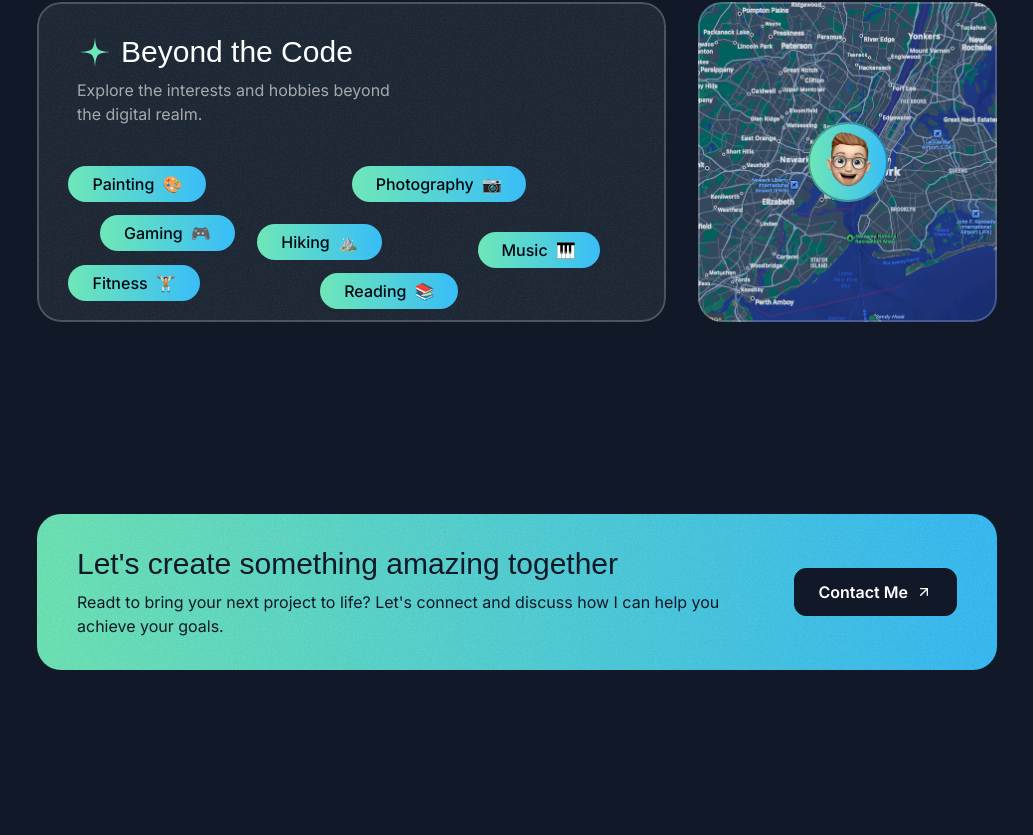
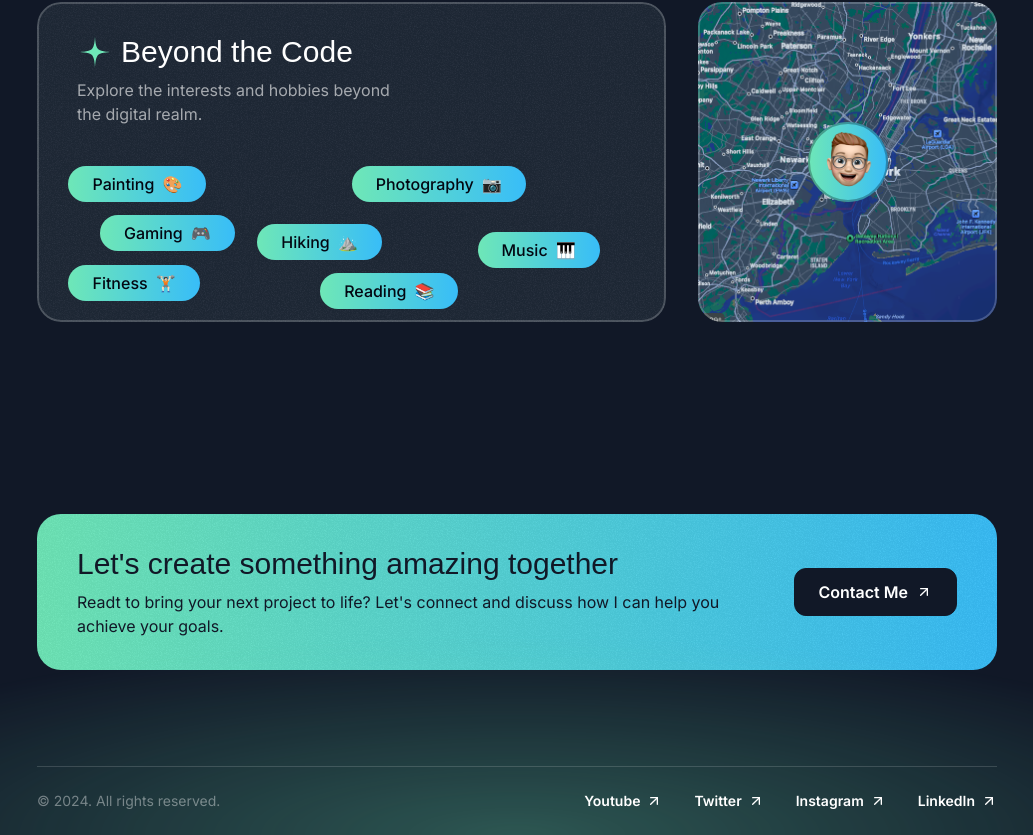
Before and after one commit to vikrantaroraa/vikrant-arora-portfolio-v2, a Next.js app: page / in a window 1280 px wide. Shown: the part 4574-5409 px from the top of the page, without its empty margins (123-1156 px from the left). Before the commit the page ends 5340 px from the top, so only its background shows below. Built offline with nearby package versions, Linux system fonts and the light colour scheme; a web font is replaced by a local one.

Commit message:
feat: created the Footer section

```diff
--- a/src/app/page.tsx
+++ b/src/app/page.tsx
@@ -1,5 +1,6 @@
 import { AboutSection } from "@/sections/About";
 import { ContactSection } from "@/sections/Contact";
+import { Footer } from "@/sections/Footer";
 import { Header } from "@/sections/Header";
 import { HeroSection } from "@/sections/HeroSection";
 import { ProjectsSection } from "@/sections/Projects";
@@ -48,6 +49,7 @@ export default function HomePage() {
       <TestimonialsSection />
       <AboutSection />
       <ContactSection />
+      <Footer />
     </div>
   );
 }
--- /dev/null
+++ b/src/sections/Footer.tsx
@@ -0,0 +1,33 @@
+import ArrowUpRightIcon from "@/assets/icons/arrow-up-right.svg";
+
+const footerLinks = [
+  { title: "Youtube", href: "#" },
+  { title: "Twitter", href: "#" },
+  { title: "Instagram", href: "#" },
+  { title: "LinkedIn", href: "#" },
+];
+
+export const Footer = () => {
+  return (
+    <footer className="relative z-0 overflow-x-clip">
+      <div className="absolute bottom-0 left-1/2 -z-10 h-[400px] w-[1600px] -translate-x-1/2 bg-emerald-300/30 [mask-image:radial-gradient(50%_50%_at_bottom_center,black,transparent)]"></div>
+      <div className="container">
+        <div className="flex flex-col items-center gap-8 border-t border-white/15 py-6 text-sm md:flex-row md:justify-between">
+          <div className="text-white/40">&copy; 2024. All rights reserved.</div>
+          <nav className="flex flex-col items-center gap-8 md:flex-row">
+            {footerLinks.map((link, index) => (
+              <a
+                href={link.href}
+                key={index}
+                className="inline-flex items-center gap-1.5"
+              >
+                <span className="font-semibold">{link.title}</span>
+                <ArrowUpRightIcon className="size-4" />
+              </a>
+            ))}
+          </nav>
+        </div>
+      </div>
+    </footer>
+  );
+};
```
